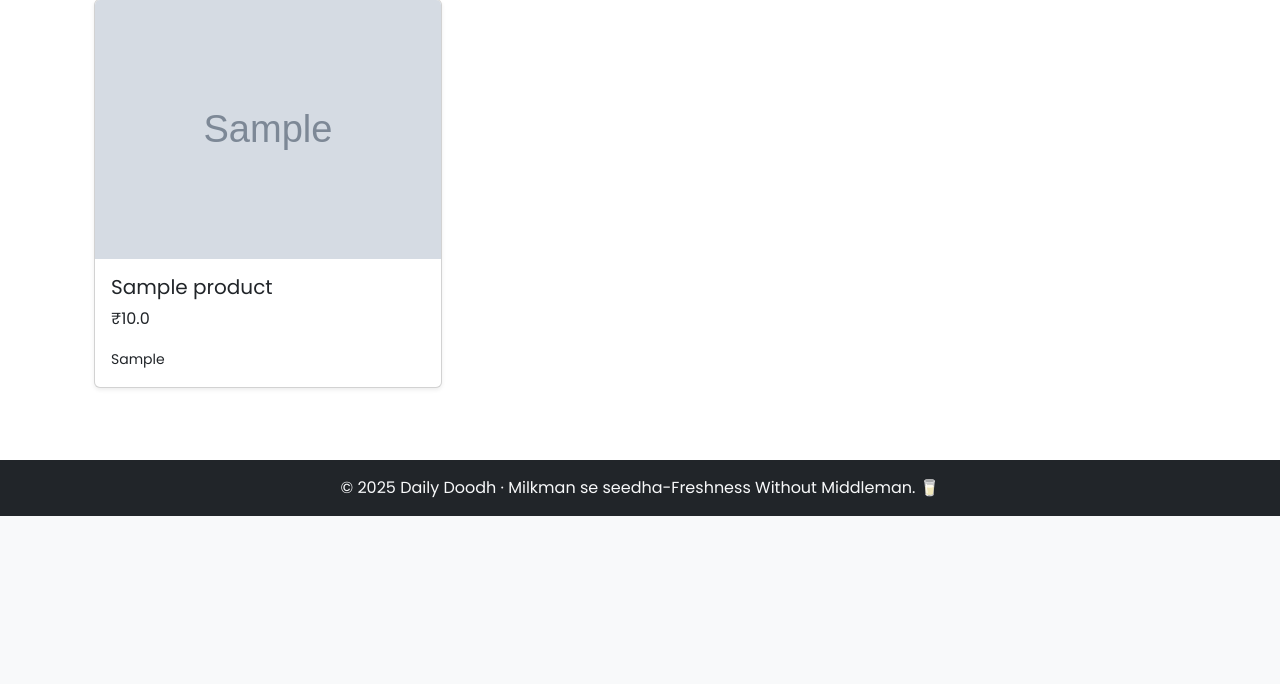
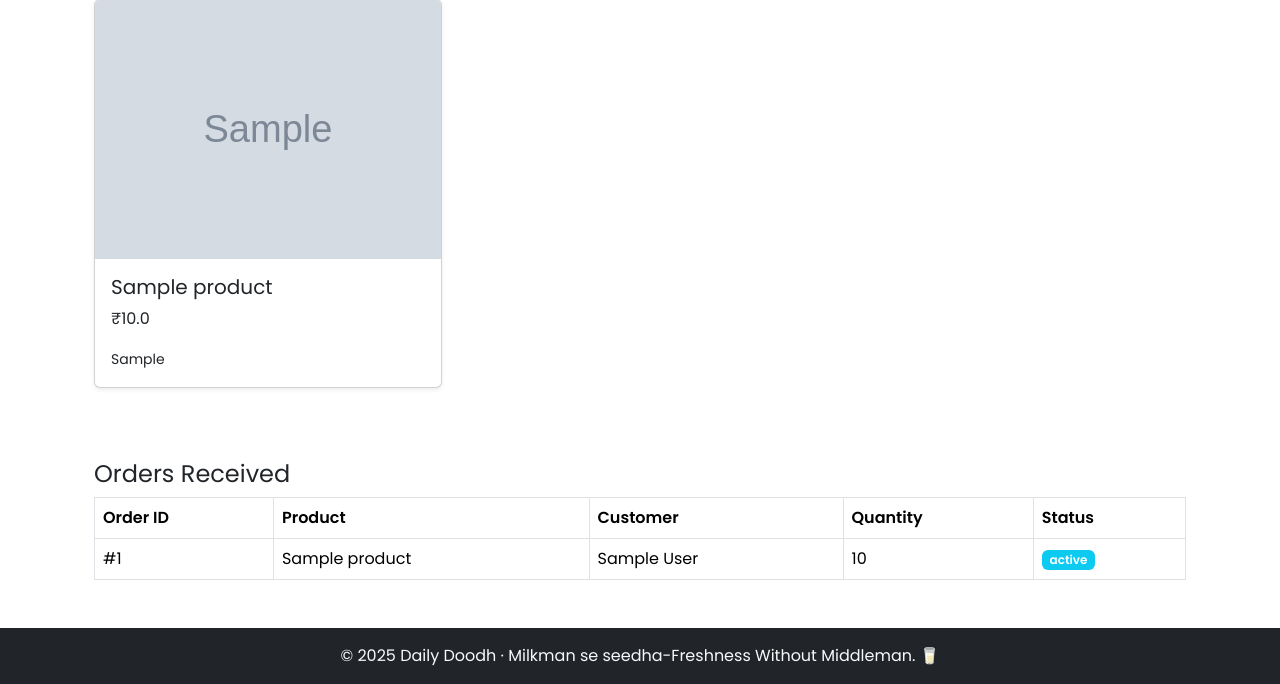
Before and after one commit to audichmahesh88-cloud/thedailydoodh, a Flask app: page /seller/dashboard in a window 1280 px wide. Shown: the part 671-1355 px from the top of the page. Before the commit the page ends 1187 px from the top, so only its background shows below. Run offline with Flask 3, Linux system fonts and the light colour scheme; the visitor is signed in with stand-in values (Sample User, id 1); tables that the repository leaves empty hold one stand-in row (values such as "Sample post"); grey boxes marked "Sample" are stand-in pictures.

```diff
--- a/app.py
+++ b/app.py
@@ -135,10 +135,21 @@ def seller_dashboard():
 
     conn = sqlite3.connect(DB_NAME)
     c = conn.cursor()
-    c.execute("SELECT product_name, price, contact, image FROM products WHERE seller_id=?", (session['seller_id'],))
+
+    # Seller ke products
+    c.execute("SELECT product_name, price, contact, image, id FROM products WHERE seller_id=?", (session['seller_id'],))
     products = c.fetchall()
+
+    # Seller ke products ke orders
+    c.execute("""SELECT orders.id, products.product_name, customers.name, orders.quantity, orders.status
+                 FROM orders
+                 JOIN products ON orders.product_id = products.id
+                 JOIN customers ON orders.customer_id = customers.id
+                 WHERE products.seller_id=?""", (session['seller_id'],))
+    orders = c.fetchall()
+
     conn.close()
-    return render_template("dashboard.html", seller=session['seller_name'], products=products, role="Seller")
+    return render_template("dashboard.html", seller=session['seller_name'], products=products, orders=orders, role="Seller")
 
 # ---------------- Customer Auth ----------------
 @app.route('/customer/register', methods=['GET', 'POST'])
--- a/templates/dashboard.html
+++ b/templates/dashboard.html
@@ -3,6 +3,7 @@
 <div class="container">
   <h2 class="mb-4">Welcome, {{ seller }} 👋</h2>
 
+  <!-- Add Product Form -->
   <h4>Add New Product</h4>
   <form method="POST" enctype="multipart/form-data" class="mb-5">
     <div class="mb-3">
@@ -24,6 +25,7 @@
     <button type="submit" class="btn btn-success">Add Product</button>
   </form>
 
+  <!-- Product List -->
   <h4>Your Products</h4>
   <div class="row">
     {% for product in products %}
@@ -44,5 +46,35 @@
       </div>
     {% endfor %}
   </div>
+
+  <!-- Orders Section -->
+  <h4 class="mt-5">Orders Received</h4>
+  {% if orders %}
+    <table class="table table-bordered">
+      <thead>
+        <tr>
+          <th>Order ID</th>
+          <th>Product</th>
+          <th>Customer</th>
+          <th>Quantity</th>
+          <th>Status</th>
+        </tr>
+      </thead>
+      <tbody>
+        {% for order in orders %}
+          <tr>
+            <td>#{{ order[0] }}</td>
+            <td>{{ order[1] }}</td>
+            <td>{{ order[2] }}</td>
+            <td>{{ order[3] }}</td>
+            <td><span class="badge bg-info">{{ order[4] }}</span></td>
+          </tr>
+        {% endfor %}
+      </tbody>
+    </table>
+  {% else %}
+    <p>No orders yet.</p>
+  {% endif %}
+
 </div>
 {% endblock %}
```
